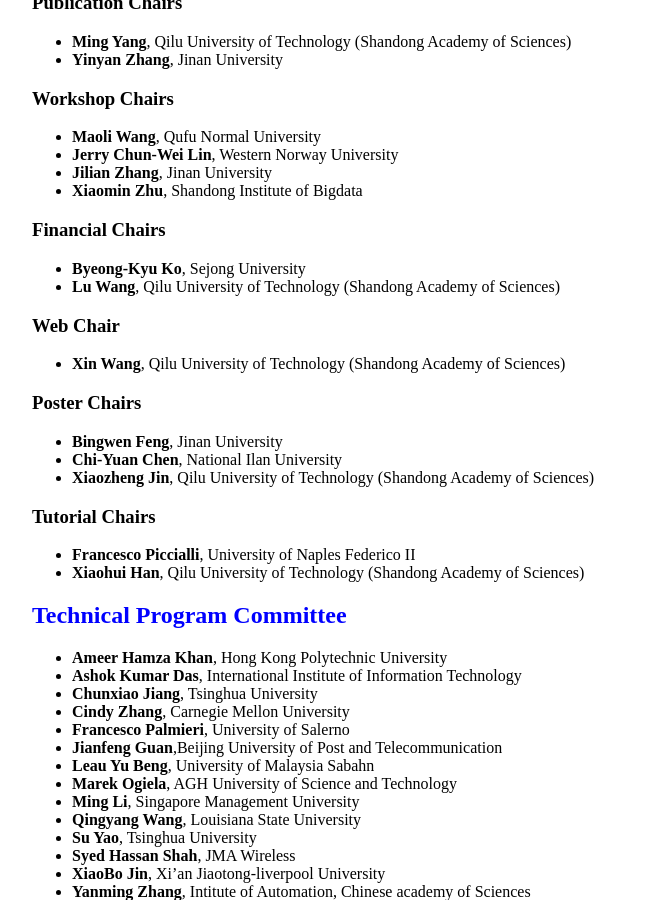
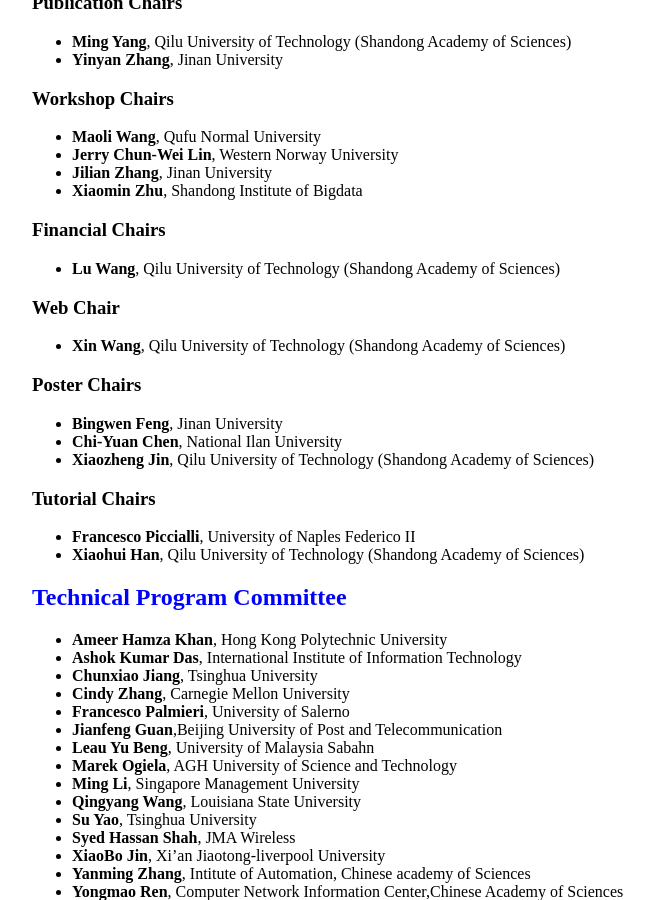
Before and after one commit to icea-conf/2021, a Jekyll site: the page built from committee/index.html, in a window 1280 px wide and 900 px high, scrolled down 1120 px. Shown: the whole window, without its empty margins (233-887 px from the left). Built offline with Jekyll 4.4.1, drawn with Linux system fonts in a browser that asks for light colours.

Commit message:
Update index.html

```diff
--- a/committee/index.html
+++ b/committee/index.html
@@ -63,7 +63,6 @@
 
 				<h3>Financial Chairs</h3>
 				<ul>
-					<li><b>Byeong-Kyu Ko</b>, Sejong University</li>
 					<li><b>Lu Wang</b>, Qilu University of Technology (Shandong Academy of Sciences)</li>
 				</ul>
 
```
